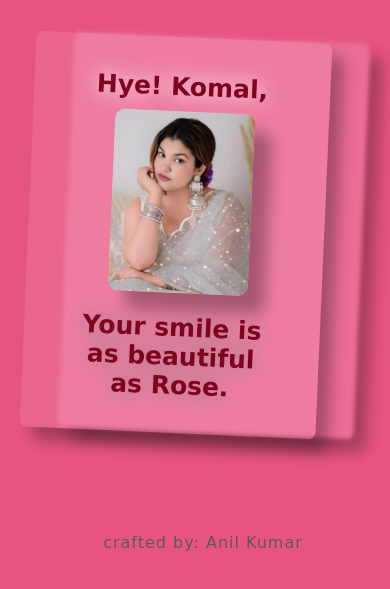
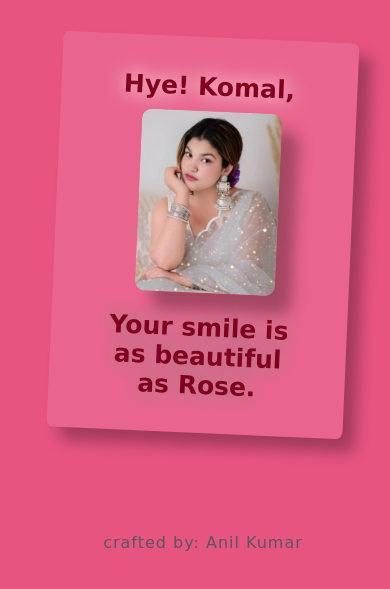
Before and after one commit to aniljasel/Komal, a plain HTML site: page next.html in a window 390 px wide. Shown: the part 77-666 px from the top of the page. Drawn offline with Linux system fonts and the light colour scheme.

Commit message:
Update style.css

```diff
--- a/style.css
+++ b/style.css
@@ -308,12 +308,13 @@ body {
     color: rgb(154, 12, 52);
     text-shadow: 0 0 20px rgb(247, 8, 28);
     margin-left: 0px;
-    margin-top: 130%;
+    margin-top: 33%;
 }
 
 .text a {
     color: rgb(240, 227, 230);
     text-decoration: none;
+    text-decoration: underline;
 }
 
 .text a:hover {
@@ -323,32 +324,11 @@ body {
 
 
 /*--- next.html file css -------------------*/
-
 .postcard {
     width: 200px;
     height: 300px;
     background: rgba(255, 255, 255, 0.101);
-    margin: 0 20px;
-    border-radius: 2%;
-    padding: 3em;
-    box-shadow: 0.8em 0.8em 15px rgba(0, 0, 0, 0.3);
-    -ms-transform: rotate(2.5deg); /* IE 9 */
-    -webkit-transform: rotate(2.5deg); /* Chrome, Safari, Opera */
-    transform: rotate(2.5deg);
-    -moz-transition: all 0.5s ease;
-    -webkit-transition: all 0.5s ease;
-    -o-transition: all 0.5s ease;
-    transition: all 0.5s ease;
-  }
 
-  .postcard1 {
-    width: 200px;
-    height: 300px;
-    background: #f594b862;
-    position: absolute;
-    left: 17%;
-    -webkit-filter: blur(2px);
-    z-index: -1;
     margin: 0 auto;
     border-radius: 2%;
     display: flex;
@@ -364,11 +344,12 @@ body {
     transition: all 0.5s ease;
   }
 
+
 h1 {
     text-align: center;
     font-size: 2.5em;
     color: #000000;
-    margin-bottom: 40px;
+    margin-bottom: 30px;
 }
 
   /*animation*/
@@ -421,7 +402,23 @@ footer {
 }
 
 footer p {
-    margin-top: 100px;
+    margin-top: 10px;
     font-size: 1em;
     letter-spacing: 1px;
 }
+
+@media (max-width: 768px){
+    .postcard {
+        width: 200px;
+        height: 300px;
+    }
+    h1 {
+        margin-bottom: 40px;
+    }
+    footer p {
+        margin-top: 100px;
+    }
+    .text {
+        margin-top: 130%;
+    }
+}
```
Lines whose indentation alone changed are shown as unchanged.
